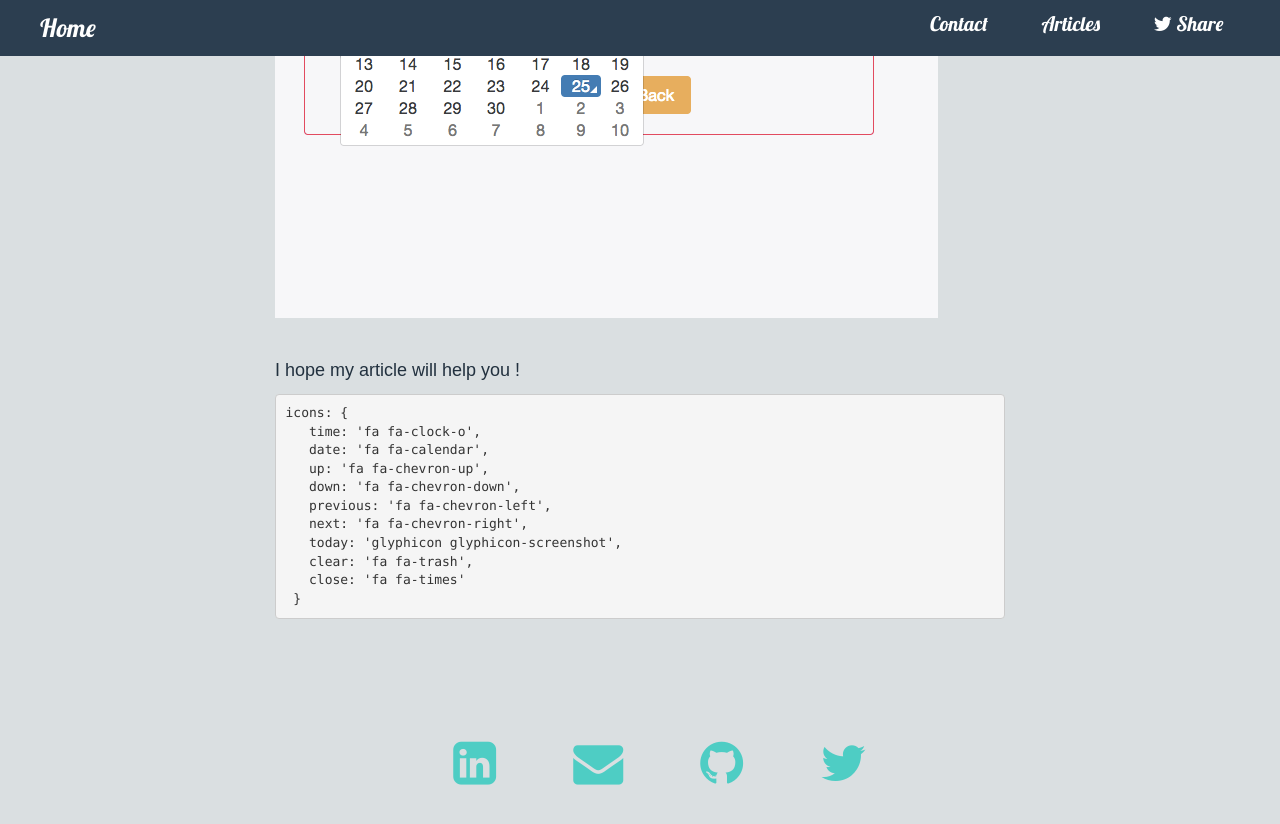
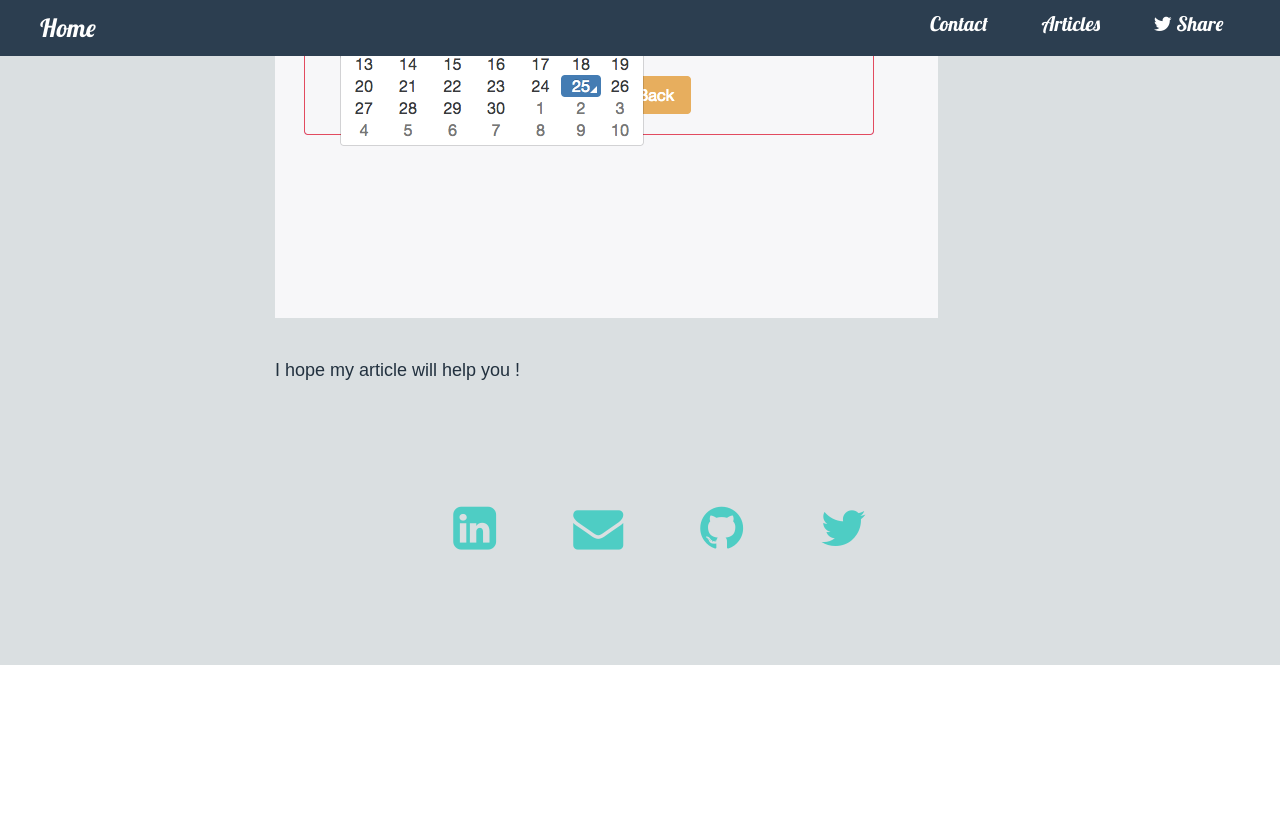
Before and after one commit to camilleanelli/camilleanelli.github.io, a Jekyll site: the page built from _posts/2016-11-25-datetimepicker-bootstrap4.md, in a window 1280 px wide and 900 px high, scrolled down 3101 px. Shown: the top 824 px of the window. Built offline with Jekyll 4.4.1, drawn with Linux system fonts in a browser that asks for light colours; nearby versions of some CDN libraries; library files that are not in the unit come from our copies; after the commit the page ends 3766 px from its top, so only the background shows below that.

Commit message:
remove test

````diff
--- a/_posts/2016-11-25-datetimepicker-bootstrap4.md
+++ b/_posts/2016-11-25-datetimepicker-bootstrap4.md
@@ -94,17 +94,3 @@ Great ! it is working
 ![Datetimepicker](/images/datetimepicker.png)
 
 I hope my article will help you !
-
-```
-icons: {
-   time: 'fa fa-clock-o',
-   date: 'fa fa-calendar',
-   up: 'fa fa-chevron-up',
-   down: 'fa fa-chevron-down',
-   previous: 'fa fa-chevron-left',
-   next: 'fa fa-chevron-right',
-   today: 'glyphicon glyphicon-screenshot',
-   clear: 'fa fa-trash',
-   close: 'fa fa-times'
- }
- ```
````
